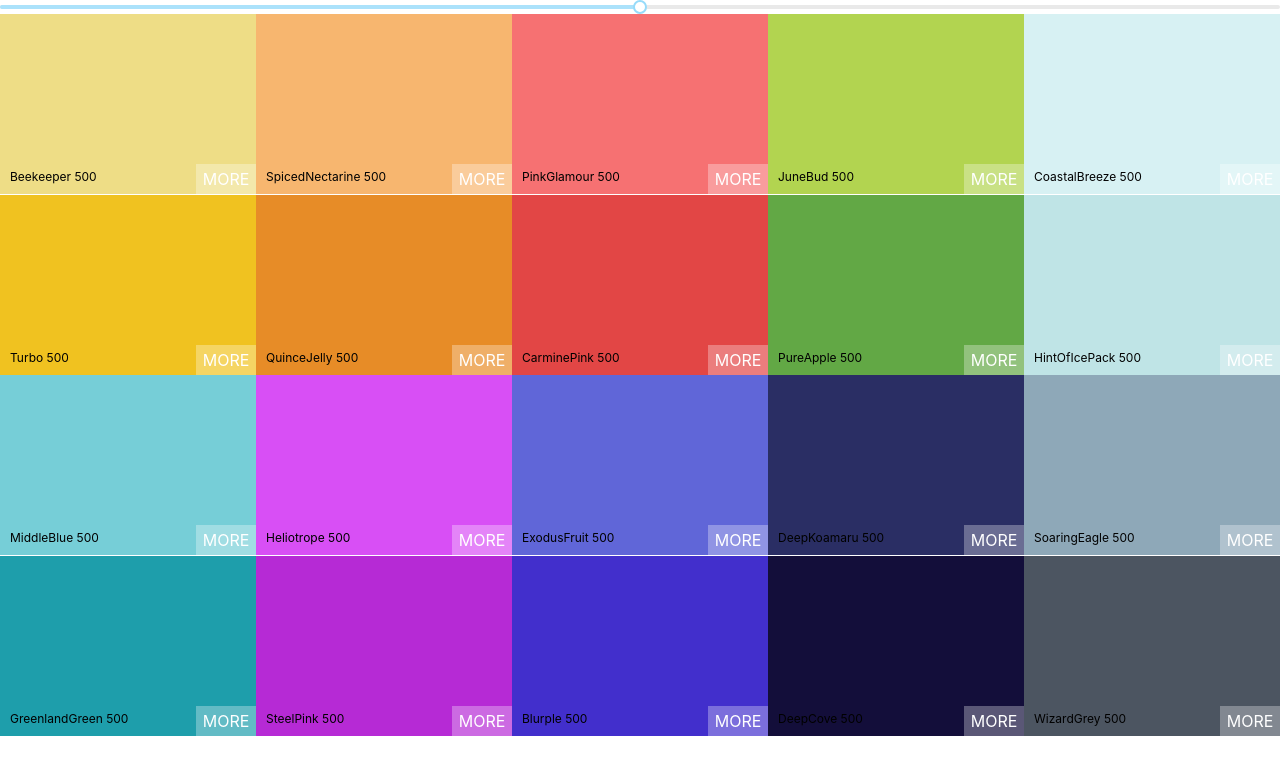
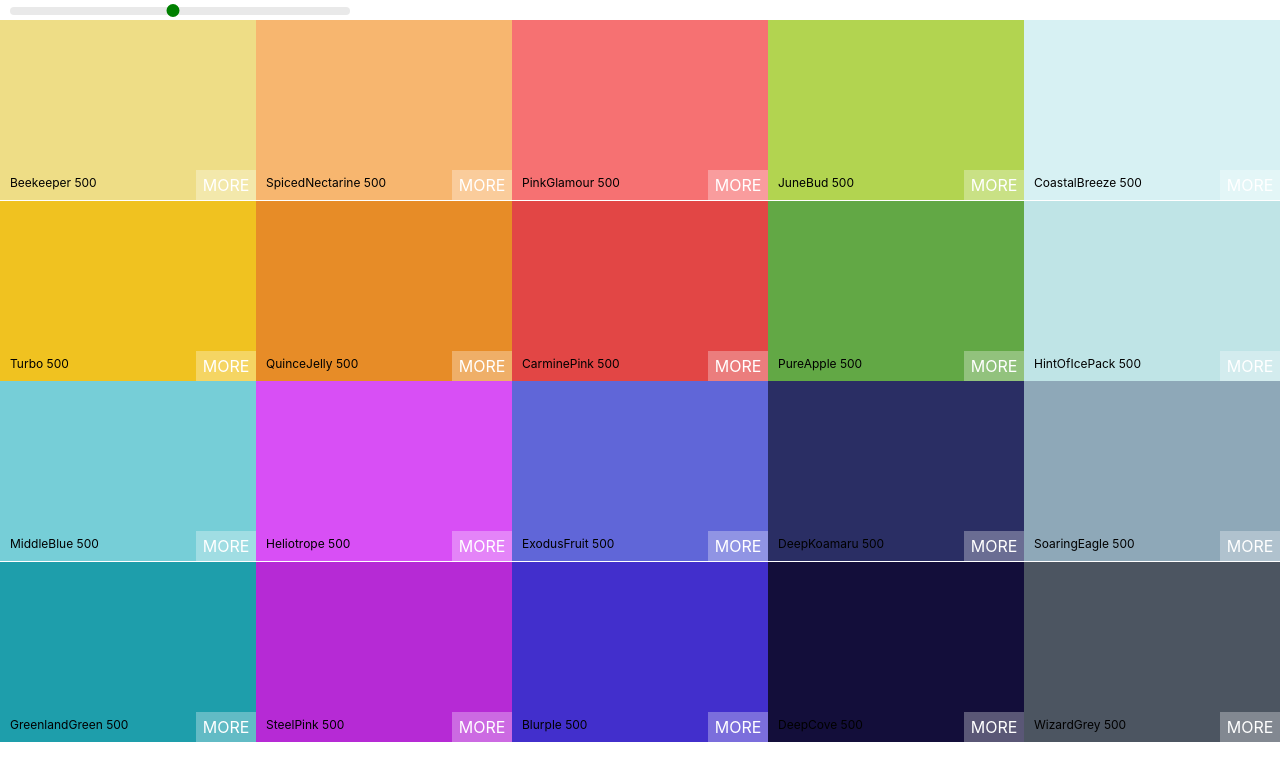
Before and after one commit to giftofgrub/paletteMaker, a React (Create React App) app: page / in a window 1280 px wide. Shown: the top 780 px of the page. Built offline with nearby package versions, Linux system fonts and the light colour scheme.

Commit message:
style colorslider

```diff
--- a/src/Palette.css
+++ b/src/Palette.css
@@ -5,3 +5,31 @@
 .Palette-colors {
   height: 90%;
 }
+
+.slider {
+  width: 340px;
+  margin: 0 10px;
+  display: inline-block;
+}
+
+.rc-slider-track {
+  background-color: transparent;
+}
+
+.rc-slider-rail {
+  height: 8px;
+}
+
+.rc-slider-handle,
+.rc-slider-handle:active,
+.rc-slider-handle:focus,
+.rc-slider-handle:hover {
+  background-color: green;
+  outline: none;
+  border: 2px solid green;
+  box-shadow: none;
+  width: 13px;
+  height: 13px;
+  margin-top: -3px;
+  margin-left: -7px;
+}
--- a/src/Palette.js
+++ b/src/Palette.js
@@ -1,8 +1,9 @@
 import React, { Component } from 'react';
 import ColorBox from './ColorBox';
+
+import Slider, { Range } from 'rc-slider';
+import 'rc-slider/assets/index.css';
 import './Palette.css';
-import Slider, { Range } from 'rc-slider';
-import 'rc-slider/assets/index.css'
 
 class Palette extends Component {
   constructor(props) {
@@ -24,12 +25,14 @@ class Palette extends Component {
     ));
     return (
       <div className="Palette">
+        <div className="slider">
           <Slider
             defaultValue={level}
             min={100}
             max={900}
             step={100}
             onAfterChange={this.changeLevel}/>
+        </div>
         {/* navbar goes here */}
         <div className="Palette-colors">
         {/* a number of colored boxes */}
```
Lines whose indentation alone changed are shown as unchanged.
